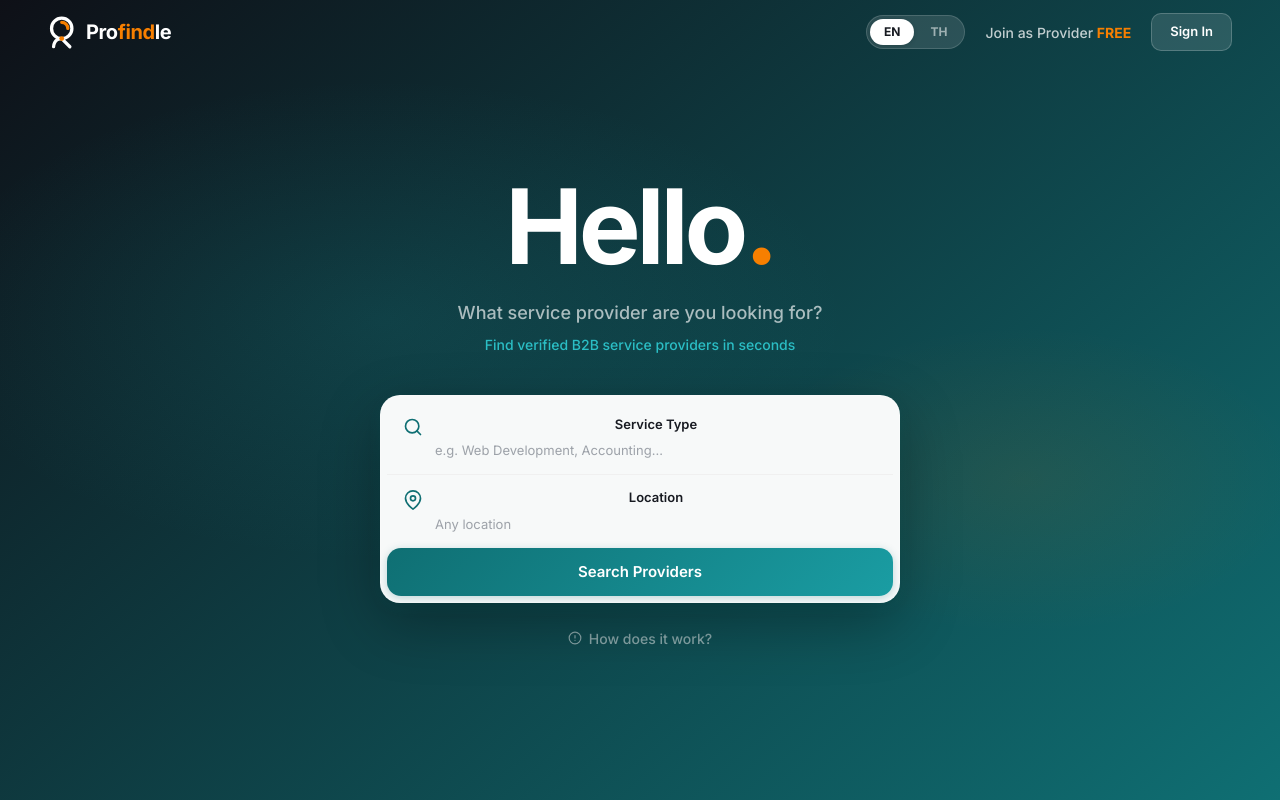
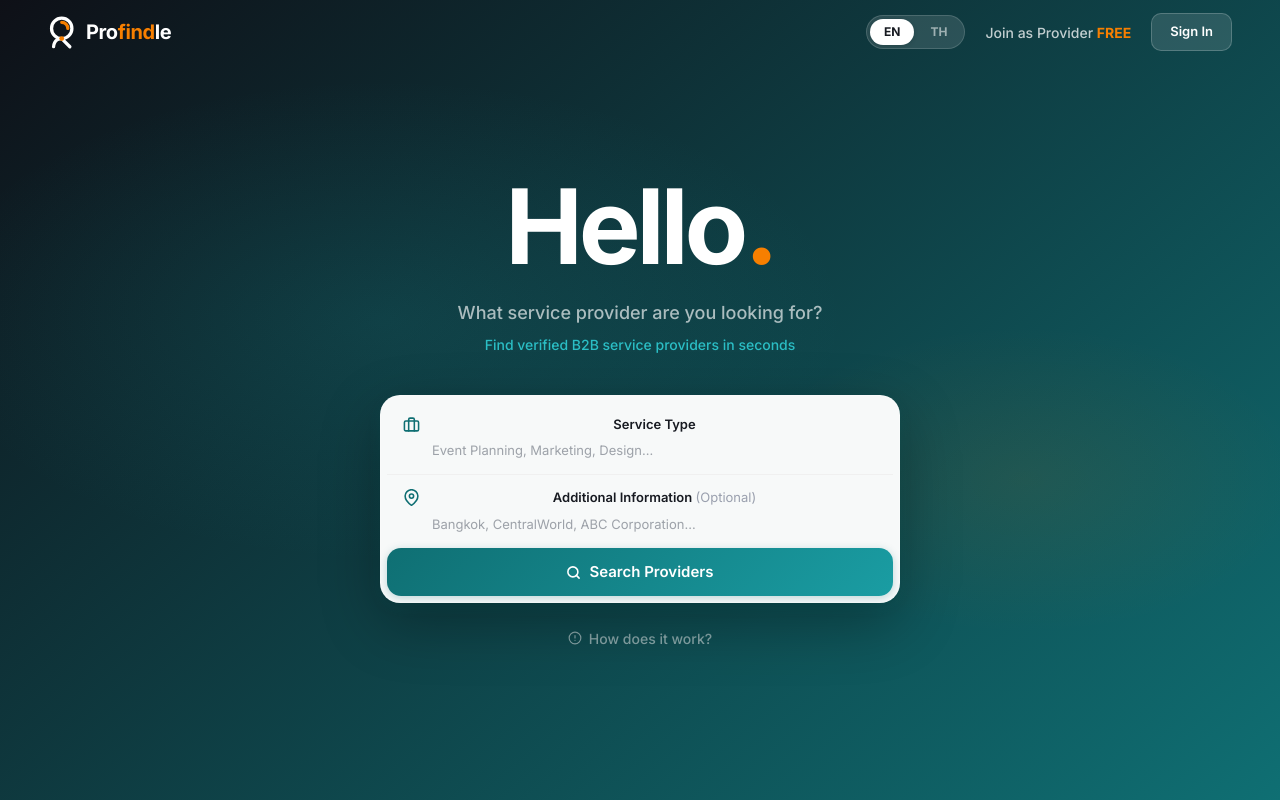
Before and after one commit to Alt-0181/profindle, a Next.js app in the folder app/: page /en in a window 1280 px wide. Shown: the top 800 px of the page. Built offline with nearby package versions, Linux system fonts and the light colour scheme.

Commit message:
fix: search card matches original — briefcase icon, Additional Information label, correct placeholders
https://claude.ai/code/session_01J7bRk9vYoUHuseKAqsbMMM

```diff
--- a/app/src/app/[lang]/page.tsx
+++ b/app/src/app/[lang]/page.tsx
@@ -64,48 +64,38 @@ export default async function LandingPage({ params }: { params: Promise<{ lang:
             width: '100%',
             margin: '0 auto',
           }}>
-            {/* Service field */}
-            <div style={{
-              display: 'flex', alignItems: 'flex-start', gap: '12px',
-              padding: '13px 16px',
-              borderBottom: '1px solid #F0F0F0',
-            }}>
-              <svg width="20" height="20" viewBox="0 0 24 24" fill="none" stroke="#0F6F73" strokeWidth="2" strokeLinecap="round" strokeLinejoin="round" style={{ flexShrink: 0, marginTop: '2px' }}>
-                <circle cx="11" cy="11" r="8" /><line x1="21" y1="21" x2="16.65" y2="16.65" />
+            {/* Service Type field */}
+            <div style={{ display: 'flex', alignItems: 'flex-start', gap: '12px', padding: '13px 16px', borderBottom: '1px solid #F0F0F0', position: 'relative' }}>
+              {/* Briefcase icon — matches original exactly */}
+              <svg width="17" height="17" viewBox="0 0 24 24" fill="none" stroke="#0F6F73" strokeWidth="2.2" strokeLinecap="round" style={{ flexShrink: 0, marginTop: '1px' }}>
+                <rect x="2" y="7" width="20" height="14" rx="2"/><path d="M16 21V5a2 2 0 0 0-2-2h-4a2 2 0 0 0-2 2v16"/>
               </svg>
               <div style={{ flex: 1 }}>
-                <div style={{ fontSize: '13px', fontWeight: 600, color: '#171A21', marginBottom: '3px' }}>
-                  {t.searchServiceLabel}
-                </div>
+                <label style={{ fontSize: '13px', fontWeight: 600, color: '#171A21', display: 'block', marginBottom: '3px' }}>
+                  {lang === 'th' ? 'ประเภทบริการ' : 'Service Type'}
+                </label>
                 <input
                   type="text"
-                  placeholder={t.searchServicePh}
-                  style={{
-                    width: '100%', fontSize: '13px', color: '#444B5A', border: 'none',
-                    outline: 'none', background: 'transparent', caretColor: '#0F6F73',
-                  }}
+                  placeholder={lang === 'th' ? 'จัดอีเวนต์, การตลาด, ออกแบบ…' : 'Event Planning, Marketing, Design…'}
+                  style={{ width: '100%', fontSize: '13px', color: '#444B5A', border: 'none', outline: 'none', background: 'transparent', caretColor: '#0F6F73', fontFamily: 'inherit' }}
                 />
               </div>
             </div>
-            {/* Location field */}
-            <div style={{
-              display: 'flex', alignItems: 'flex-start', gap: '12px',
-              padding: '13px 16px',
-            }}>
-              <svg width="20" height="20" viewBox="0 0 24 24" fill="none" stroke="#0F6F73" strokeWidth="2" strokeLinecap="round" strokeLinejoin="round" style={{ flexShrink: 0, marginTop: '2px' }}>
-                <path d="M21 10c0 7-9 13-9 13s-9-6-9-13a9 9 0 0 1 18 0z" /><circle cx="12" cy="10" r="3" />
+            {/* Additional Information field */}
+            <div style={{ display: 'flex', alignItems: 'flex-start', gap: '12px', padding: '13px 16px' }}>
+              {/* Pin icon */}
+              <svg width="17" height="17" viewBox="0 0 24 24" fill="none" stroke="#0F6F73" strokeWidth="2.2" strokeLinecap="round" style={{ flexShrink: 0, marginTop: '1px' }}>
+                <path d="M21 10c0 7-9 13-9 13s-9-6-9-13a9 9 0 0 1 18 0z"/><circle cx="12" cy="10" r="3"/>
               </svg>
               <div style={{ flex: 1 }}>
-                <div style={{ fontSize: '13px', fontWeight: 600, color: '#171A21', marginBottom: '3px' }}>
-                  {t.searchLocationLabel}
-                </div>
+                <label style={{ fontSize: '13px', fontWeight: 600, color: '#171A21', display: 'block', marginBottom: '3px' }}>
+                  <span>{lang === 'th' ? 'ข้อมูลเพิ่มเติม' : 'Additional Information'}</span>
+                  {' '}<span style={{ color: '#9AA0AE', fontWeight: 400 }}>{lang === 'th' ? '(ไม่บังคับ)' : '(Optional)'}</span>
+                </label>
                 <input
                   type="text"
-                  placeholder={t.searchLocationPh}
-                  style={{
-                    width: '100%', fontSize: '13px', color: '#444B5A', border: 'none',
-                    outline: 'none', background: 'transparent',
-                  }}
+                  placeholder={lang === 'th' ? 'กรุงเทพฯ, CentralWorld, ABC Corporation…' : 'Bangkok, CentralWorld, ABC Corporation…'}
+                  style={{ width: '100%', fontSize: '13px', color: '#444B5A', border: 'none', outline: 'none', background: 'transparent', fontFamily: 'inherit' }}
                 />
               </div>
             </div>
@@ -113,16 +103,20 @@ export default async function LandingPage({ params }: { params: Promise<{ lang:
             <Link
               href={`/${lang}/search-providers`}
               style={{
-                display: 'block', width: '100%', padding: '13px',
+                display: 'flex', alignItems: 'center', justifyContent: 'center', gap: '8px',
+                width: '100%', padding: '13px',
                 background: 'linear-gradient(135deg, #0F6F73 0%, #1A9DA3 100%)',
                 color: 'white', fontWeight: 600, fontSize: '15px',
-                border: 'none', borderRadius: '14px', textAlign: 'center',
+                borderRadius: '14px', textAlign: 'center',
                 boxShadow: '0 2px 8px rgba(15,111,115,0.25)',
-                textDecoration: 'none', cursor: 'pointer',
-                transition: 'all 150ms',
+                textDecoration: 'none', cursor: 'pointer', transition: 'all 150ms',
+                boxSizing: 'border-box',
               }}
             >
-              {t.searchBtn}
+              <svg width="15" height="15" viewBox="0 0 24 24" fill="none" stroke="white" strokeWidth="2.5" strokeLinecap="round">
+                <circle cx="11" cy="11" r="8"/><path d="m21 21-4.35-4.35"/>
+              </svg>
+              {lang === 'th' ? 'ค้นหาผู้ให้บริการ' : 'Search Providers'}
             </Link>
           </div>
 
```
